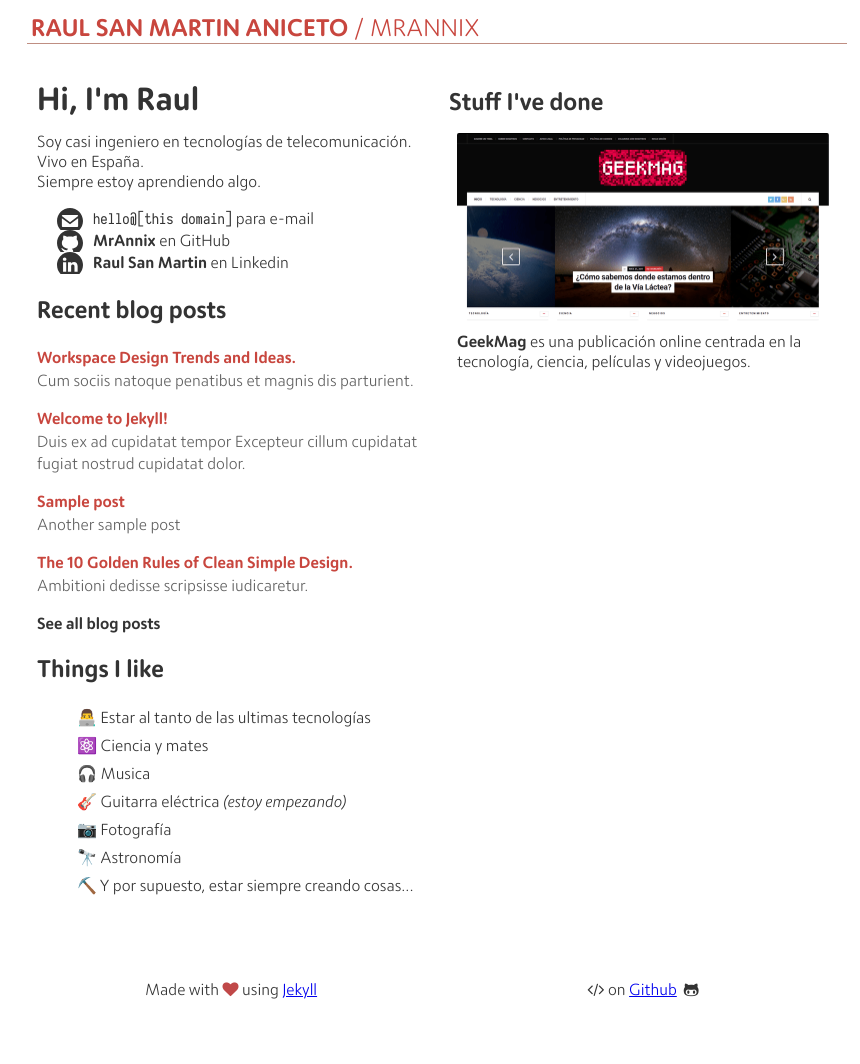
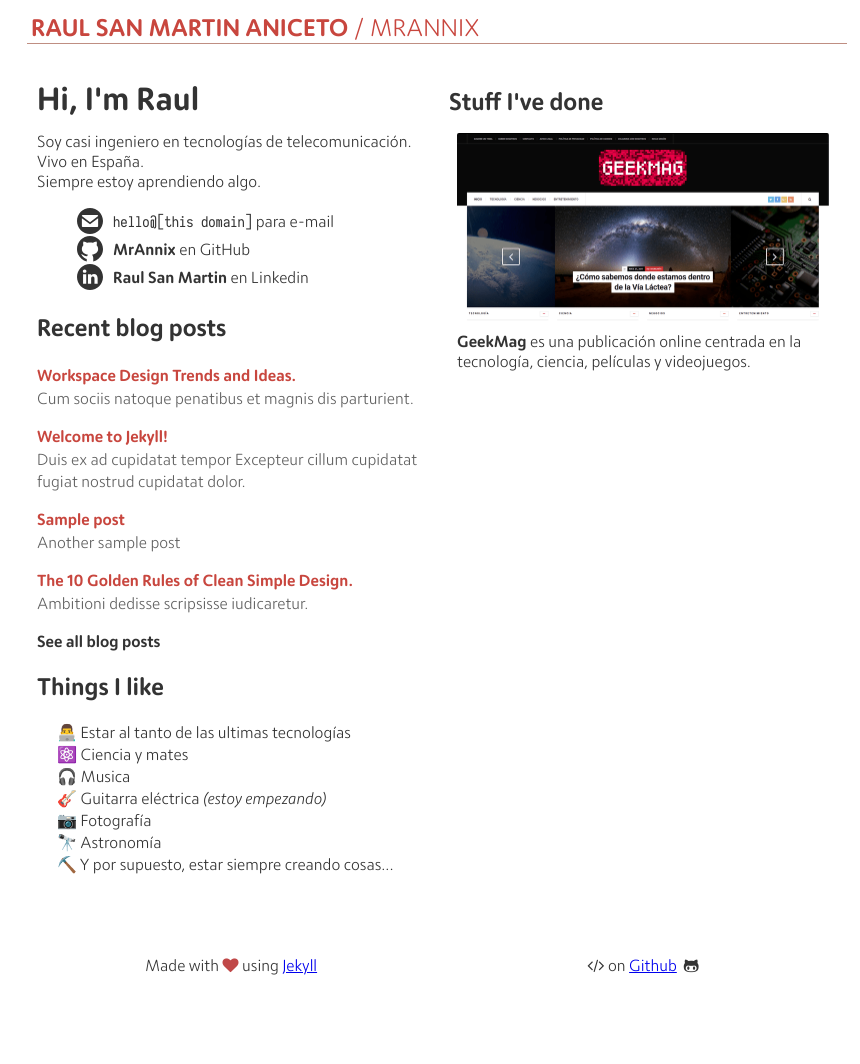
Before and after one commit to MrAnnix/MrAnnix.github.io, a Jekyll site: the page built from index.html, in a window 1280 px wide. Shown: the whole page, without its empty margins (203-1063 px from the left). Built offline with Jekyll 4.4.1, drawn with Linux system fonts in a browser that asks for light colours; the list of posts is cut into pages by our own code; after the commit the page ends 1040 px from its top, so only the background shows below that.

Commit message:
Update _index.scss

```diff
--- a/_sass/_index.scss
+++ b/_sass/_index.scss
@@ -121,12 +121,11 @@
 }
 
 .sites-list>ul {
-    list-style-type: none;
-    padding-inline-start: 20px
+    list-style-type: none
 }
 
 .sites-list>ul>li {
-    padding: 1px 0
+    padding: 4px 0
 }
 
 .sites-list>ul tt {
@@ -151,11 +150,12 @@
 }
 
 .about-me>ul {
-    list-style-type: none
+    list-style-type: none;
+    padding-inline-start: 20px
 }
 
 .about-me>ul>li {
-    padding: 4px 0
+    padding: 1px 0
 }
 
 /*Icons by Iconmonstr*/
```
